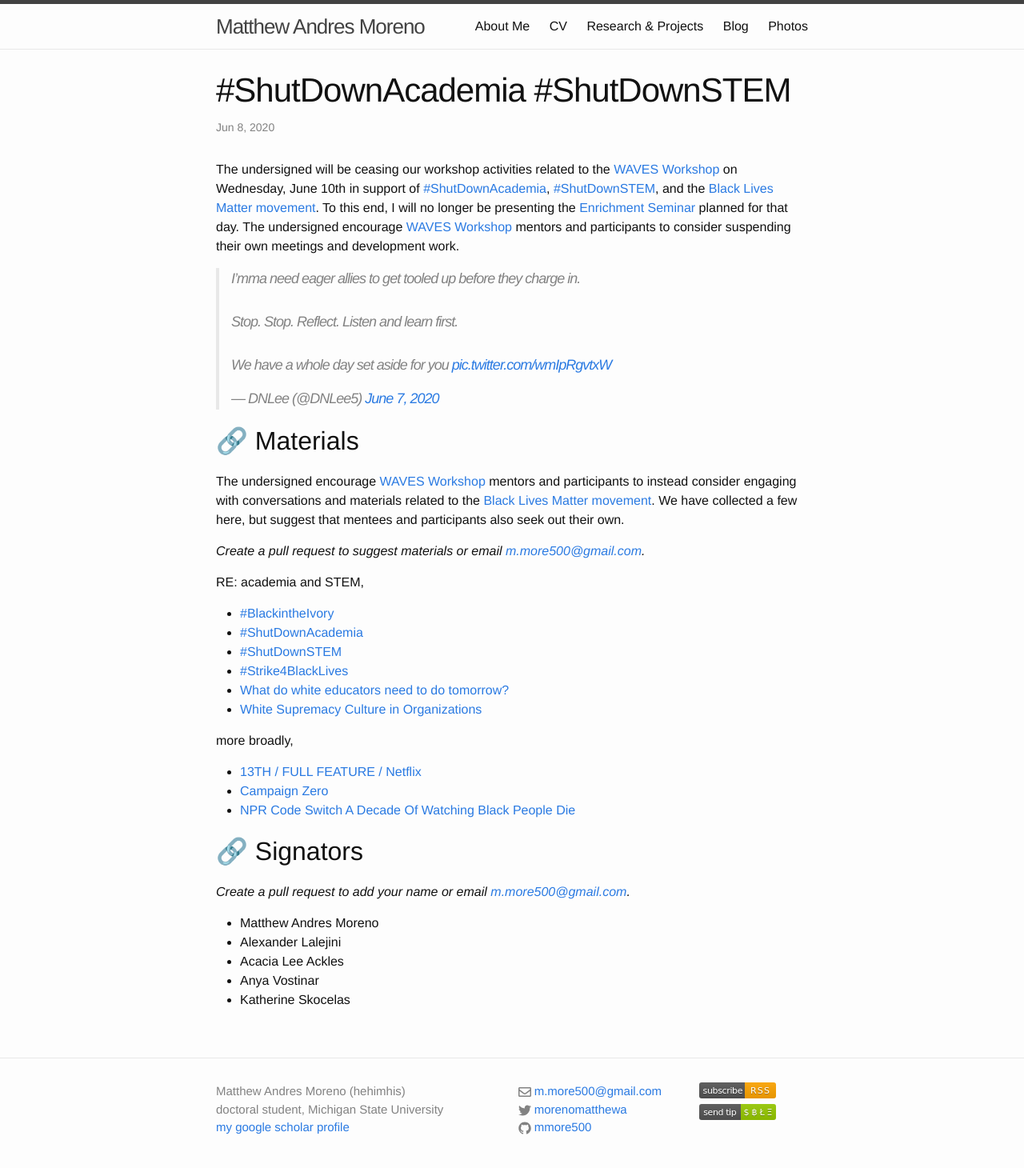
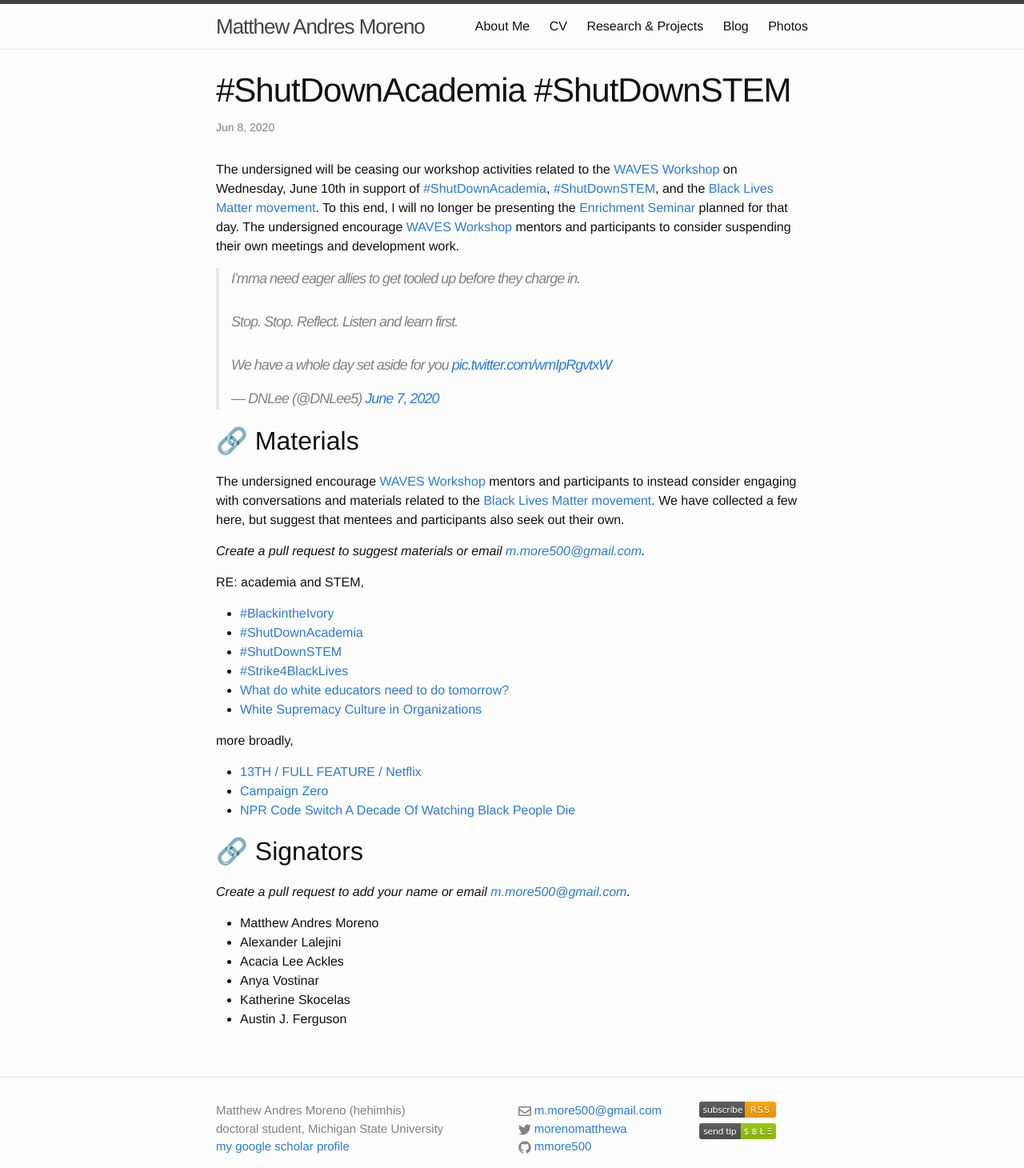
Before and after one commit to mmore500/mmore500.github.io, a Jekyll site: the page built from blog_personal/_posts/2020-06-08-shutdown-stem.md, in a window 1280 px wide. Shown: the whole page at 80% size. Built offline with Jekyll 4.4.1, drawn with Linux system fonts in a browser that asks for light colours; comment, search, counter and statistics services are not loaded; before the commit the page ends 1436 px from its top, so only the background shows below that.

Commit message:
Add signature

```diff
--- a/blog_personal/_posts/2020-06-08-shutdown-stem.md
+++ b/blog_personal/_posts/2020-06-08-shutdown-stem.md
@@ -40,3 +40,4 @@
 * Acacia Lee Ackles
 * Anya Vostinar
 * Katherine Skocelas
+* Austin J. Ferguson
```
